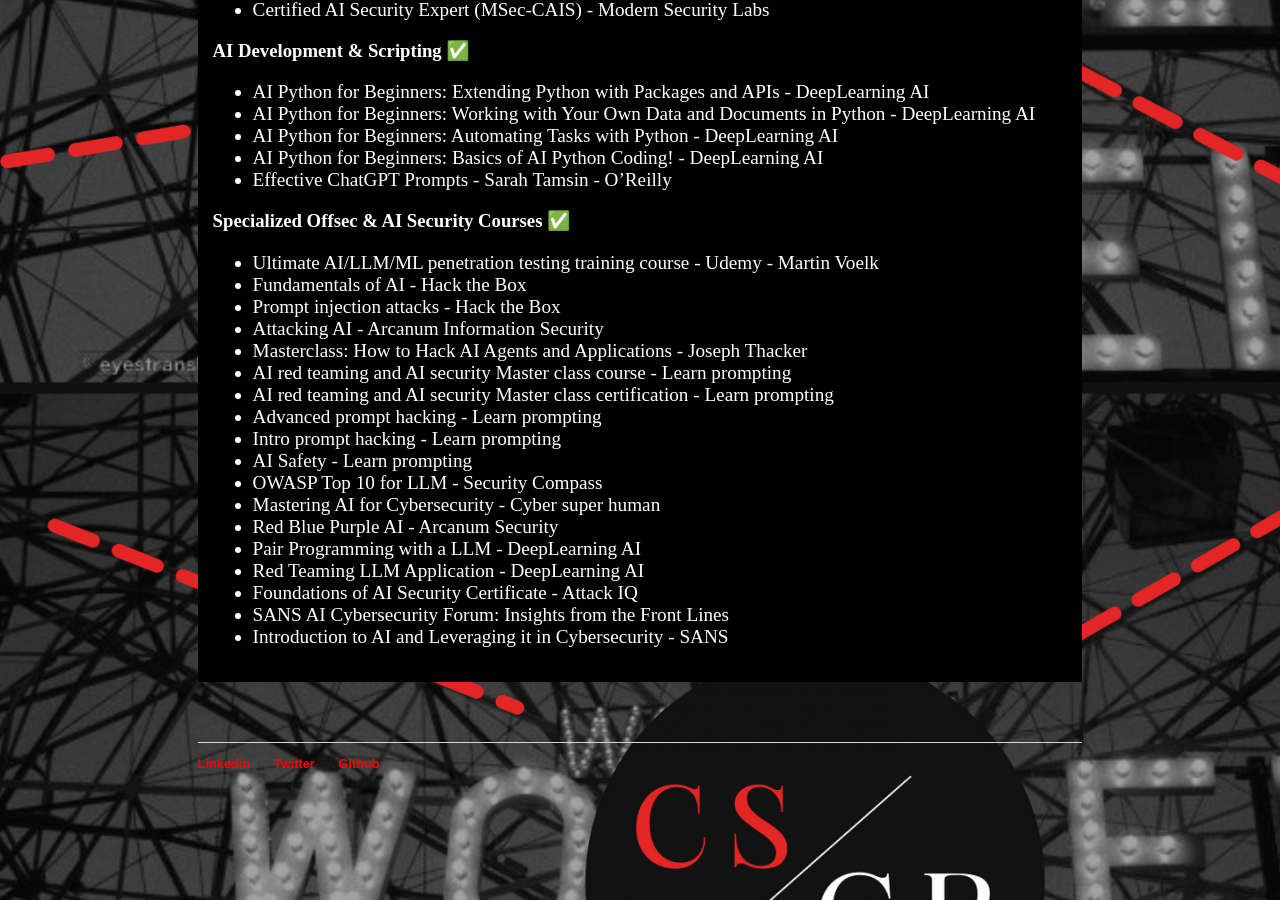
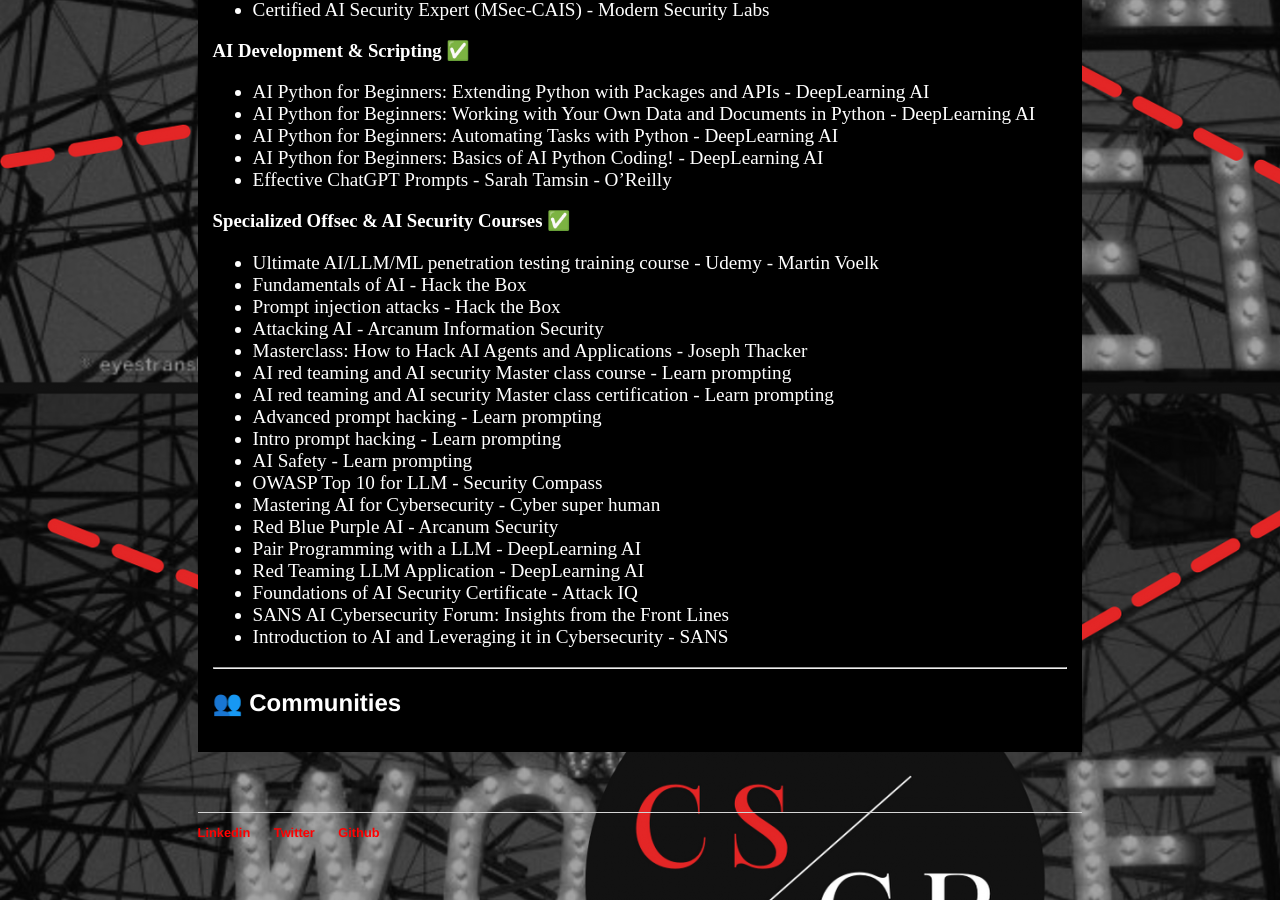
Before and after one commit to CSbyGB/csbygb.github.io, a Jekyll site: the page built from ai-portfolio.html, in a window 1280 px wide and 900 px high, scrolled down 6053 px. Built offline with Jekyll 4.4.1, drawn with Linux system fonts in a browser that asks for light colours.

Commit message:
added communities

```diff
--- a/ai-portfolio.html
+++ b/ai-portfolio.html
@@ -241,6 +241,8 @@
         <li>SANS AI Cybersecurity Forum: Insights from the Front Lines</li>
         <li>Introduction to AI and Leveraging it in Cybersecurity - SANS</li>
     </ul>
+    <hr>
 
+    <h2>👥 Communities</h2>
 
 </div>
```
